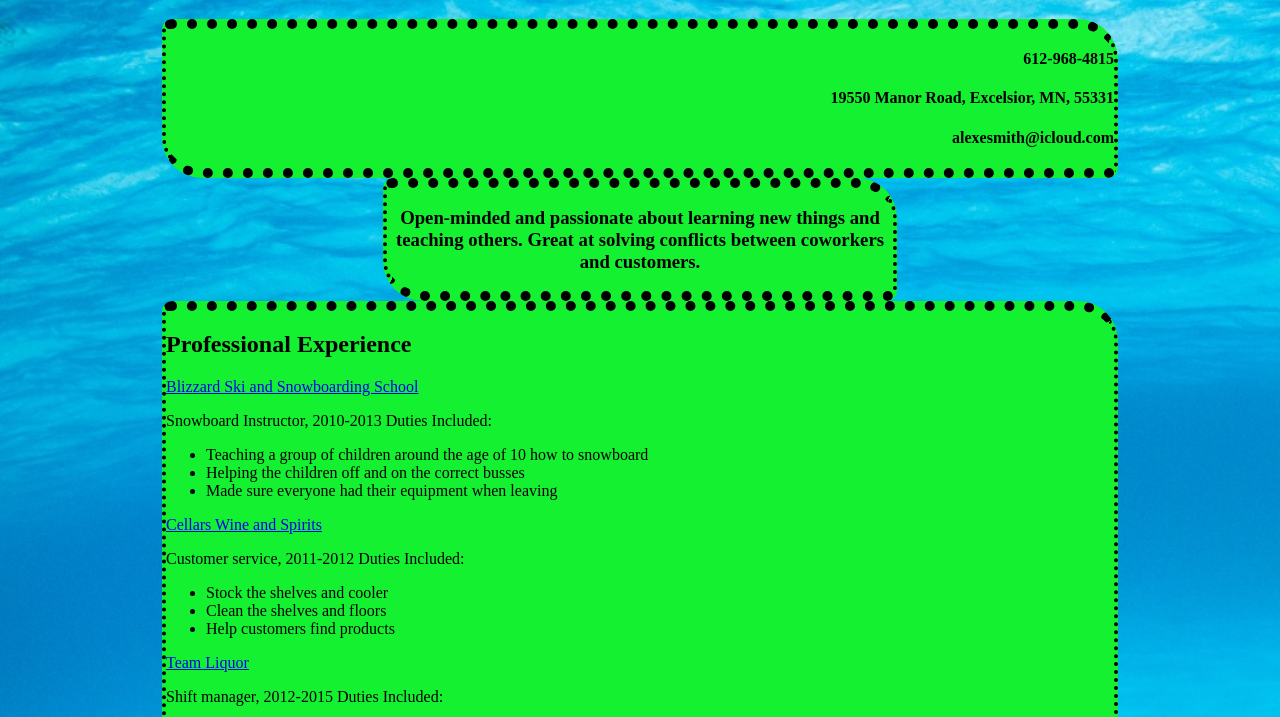
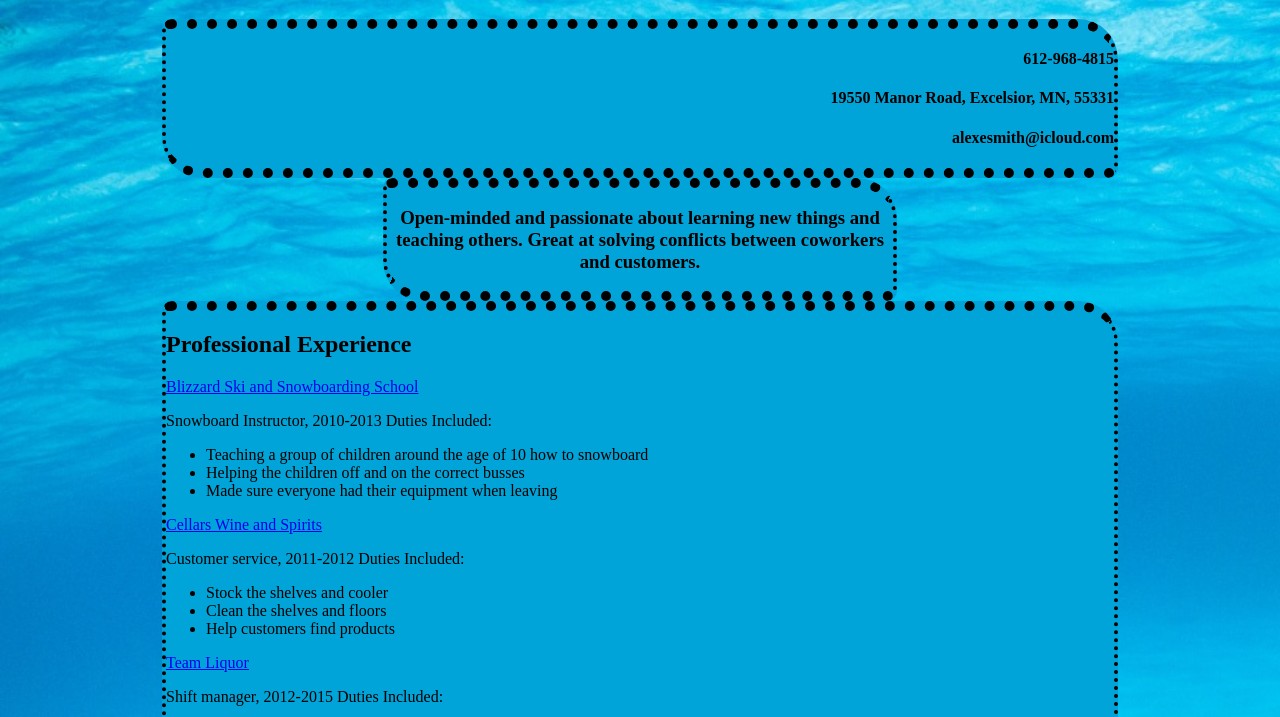
Before and after one commit to cloakerwolf/alexesmith.github.io, a plain HTML site: page index.html in a window 1280 px wide. Shown: the part 62-779 px from the top of the page. Drawn offline with Linux system fonts and the light colour scheme.

Commit message:
Add files via upload

```diff
--- a/main.css
+++ b/main.css
@@ -28,7 +28,7 @@ h1{
 .card{
     Margin:0px auto;
     Width: 75%;
-    Background-color: rgb(20, 241, 49);
+    Background-color: rgb(0, 164, 216);
     Border: dotted;
     Border-Width: 10px 4px;
     Border-radius: 10px 40px;
```
